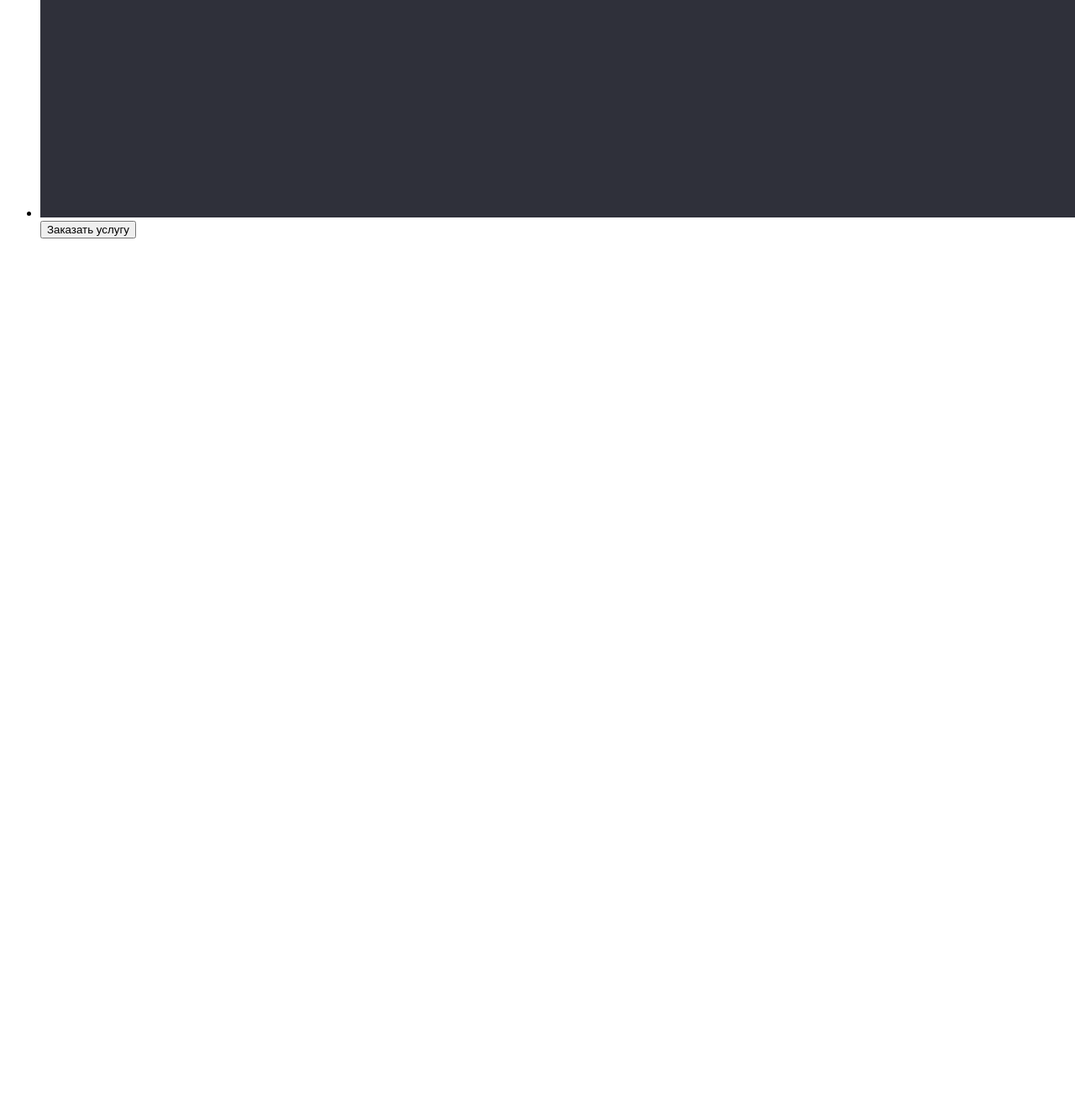
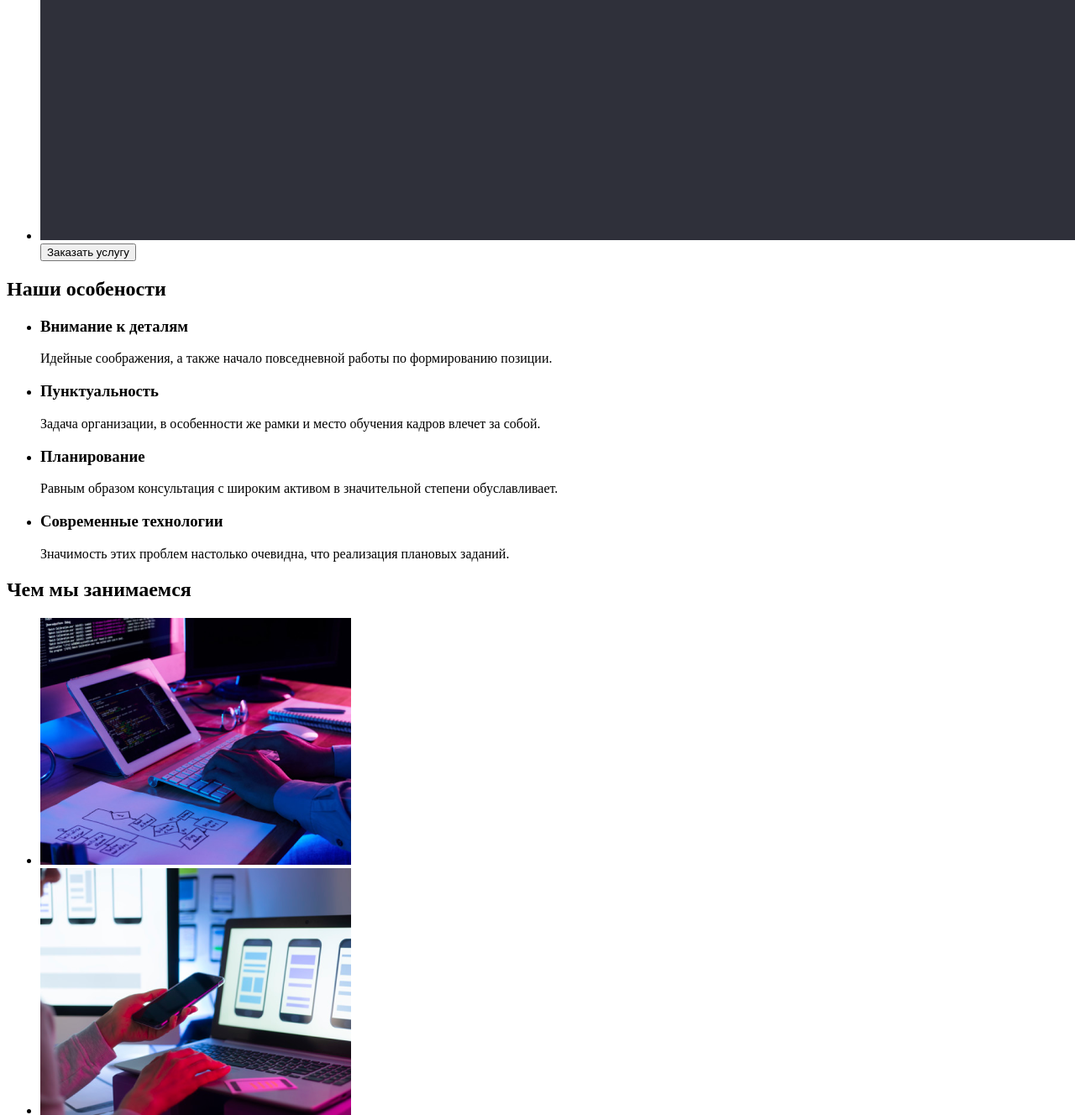
Before and after one commit to HelenBoiko/goit-markup-hw-01, a plain HTML site: page index.html in a window 1280 px wide. Shown: the part 562-1890 px from the top of the page at 84% size. Before the commit the page ends 862 px from the top, so only its background shows below. Drawn offline with Linux system fonts and the light colour scheme.

Commit message:
Делает вторую секцию с фото

```diff
--- a/index.html
+++ b/index.html
@@ -24,7 +24,7 @@
 
         <div>
             <section>
-                <h1>Эффективные решения для вашего бизнеса</h1>
+                <h1>Эффективные решения <br/>для вашего бизнеса</h1>
                 <ul>
                     <li>
                         <img
@@ -34,5 +34,48 @@
                 </ul>
             </section>
         </div>
+            <section>
+                <h2>Наши особености</h2>
+                <ul>
+                    <li>
+                    <h3>Внимание к деталям</h3>
+                        <p>
+                            Идейные соображения, а также начало повседневной работы по формированию позиции.
+                        </p>
+                    </li>
+                    <li>
+                    <h3>Пунктуальность</h3>
+                        <p>
+                            Задача организации, в особенности же рамки и место обучения кадров влечет за собой.
+                        </p>
+                    </li>
+                    <li>
+                    <h3>Планирование</h3>
+                        <p>
+                            Равным образом консультация с широким активом в значительной степени обуславливает.
+                        </p>
+                    </li>
+                    <li>
+                    <h3>Современные технологии</h3>
+                        <p>
+                            Значимость этих проблем настолько очевидна, что реализация плановых заданий.
+                        </p>
+                    </li>
+                </ul>
+            </section>
+            <section>
+                <h2>Чем мы занимаемся</h2>
+                <ul>
+                    <li>
+                        <img src="box 1.png" alt="" width="370">
+                    </li>
+                    <li>
+                        <img src="box 2.png" alt="" width="370">
+                    </li>
+                    <li>
+                        <img src="box 3.png" alt="" width="370">
+                    </li>
+                </ul>
+            </section>
     </body>
 </html>
```
Also changed, not shown: box 1.png (added), box 2.png (added), box 3.png (added).
